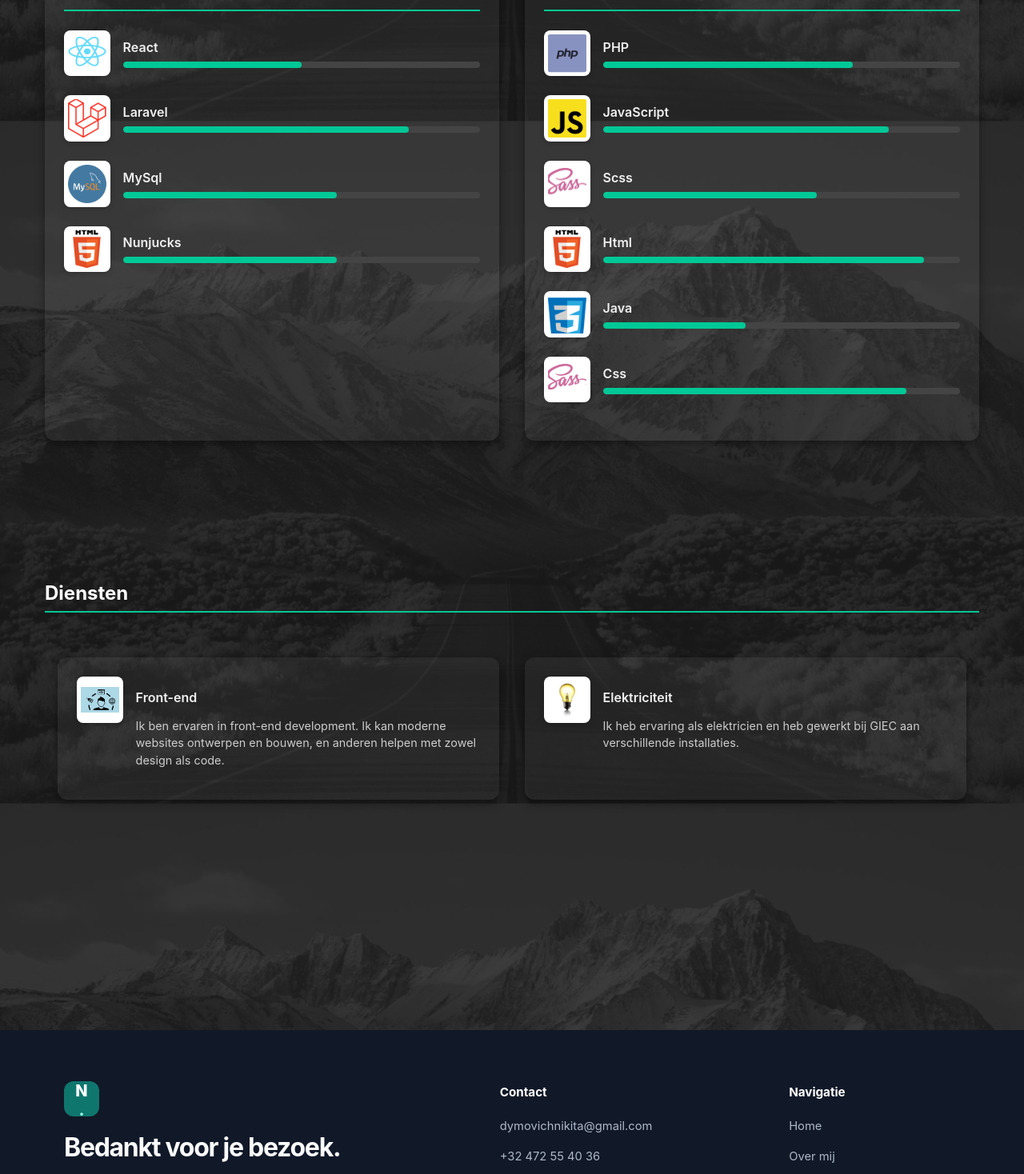
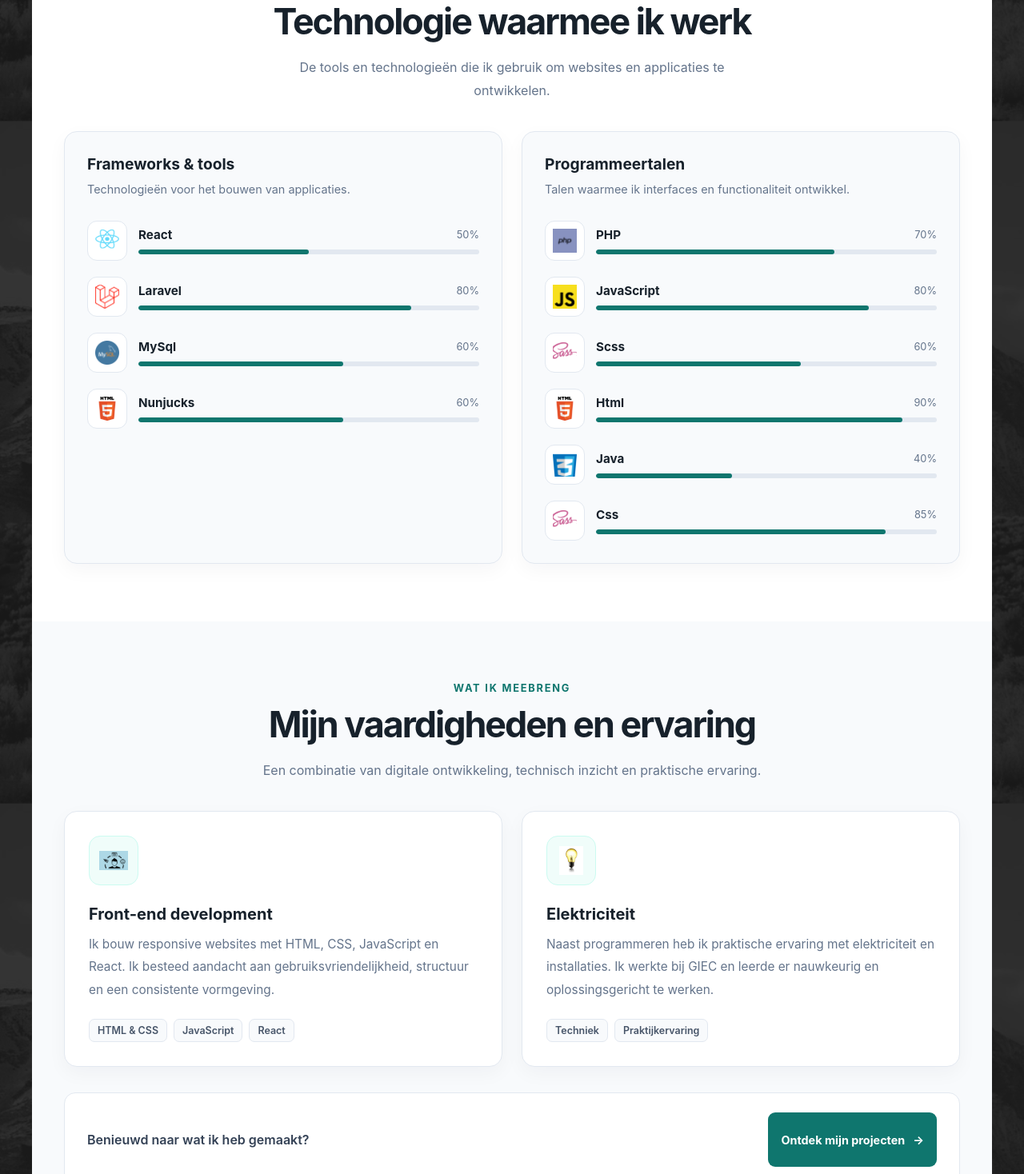
Before and after one commit to Niki284/PortfolioLast, a React (Create React App) app in the folder portfolio-app/: page /about in a window 1280 px wide. Shown: the part 702-2170 px from the top of the page at 80% size. Built offline with nearby package versions, Linux system fonts and the light colour scheme.

Commit message:
Diensten en tech anpassen
Diensten en tech anpassen

```diff
--- a/portfolio-app/src/Component/Dienst/Diensten.css
+++ b/portfolio-app/src/Component/Dienst/Diensten.css
@@ -1,56 +1,196 @@
-/* Diensten Container */
-.dinst {
-  max-width: 1200px;
-  margin: 0 auto;
-  padding: 2rem 1rem;
-  display: grid;
-  grid-template-columns: repeat(auto-fit, minmax(300px, 1fr));
-  gap: 2rem;
+
+.services {
+  padding: 76px 24px;
+  background: #f8fafc;
 }
 
-/* Dienstkaart */
-.dinst__card {
-  background: rgba(255, 255, 255, 0.05); /* semi-transparant wit */
-  padding: 1.5rem;
-  border-radius: 12px;
-  box-shadow: 0 4px 12px rgba(0, 0, 0, 0.4);
+.services__container {
+  width: min(1120px, 100%);
+  margin: 0 auto;
+}
+
+.services__intro {
+  max-width: 720px;
+  margin: 0 auto 36px;
+  text-align: center;
+}
+
+.services__eyebrow {
+  margin: 0 0 12px;
+  color: #0f766e;
+  font-size: 0.8rem;
+  font-weight: 750;
+  letter-spacing: 0.14em;
+}
+
+.services__title {
+  margin: 0 0 16px;
+  color: #17212b;
+  font-size: clamp(1.9rem, 4vw, 2.8rem);
+  font-weight: 750;
+  letter-spacing: -0.045em;
+  line-height: 1.2;
+}
+
+.services__description {
+  margin: 0;
+  color: #64748b;
+  font-size: 1rem;
+  line-height: 1.8;
+}
+
+.services__grid {
+  display: grid;
+  grid-template-columns: repeat(2, minmax(0, 1fr));
+  gap: 24px;
+}
+
+.service-card {
   display: flex;
   align-items: flex-start;
-  gap: 1rem;
+  flex-direction: column;
+  padding: 30px;
+  border: 1px solid #e2e8f0;
+  border-radius: 16px;
+  background: #ffffff;
+  box-shadow: 0 8px 24px rgb(15 23 42 / 4%);
+  transition:
+    transform 180ms ease,
+    box-shadow 180ms ease,
+    border-color 180ms ease;
 }
 
-/* Dienst Logo */
-.dinst__logo img {
-  width: 48px;
-  height: 48px;
-  object-fit: contain;
-  border-radius: 8px;
-  background: #ffffff;
-  padding: 0.3rem;
-  box-shadow: 0 2px 6px rgba(0, 0, 0, 0.2);
+.service-card:hover {
+  transform: translateY(-4px);
+  border-color: #99f6e4;
+  box-shadow: 0 16px 36px rgb(15 23 42 / 8%);
 }
 
-/* Dienst Tekst */
-.dinst__text {
-  flex: 1;
-  color: #cccccc;
+.service-card__icon {
+  display: grid;
+  width: 60px;
+  height: 60px;
+  place-items: center;
+  margin-bottom: 24px;
+  border: 1px solid #ccfbf1;
+  border-radius: 14px;
+  background: #f0fdfa;
 }
 
-/* Dienst Titel (optioneel) */
-.dinst__title {
-  font-weight: 600;
-  font-size: 1rem;
-  margin-bottom: 0.5rem;
-  color: #f0f0f0;
+.service-card__icon img {
+  width: 36px;
+  height: 36px;
+  object-fit: contain;
 }
 
-/* Dienst Beschrijving (optioneel) */
-.dinst__description {
-  font-size: 0.9rem;
-  line-height: 1.5;
+.service-card__title {
+  margin: 0 0 12px;
+  color: #17212b;
+  font-size: 1.25rem;
+  font-weight: 750;
 }
 
-.dinst__card:hover {
-  transform: translateY(-4px);
-  transition: transform 0.3s ease;
+.service-card__description {
+  margin: 0;
+  color: #64748b;
+  font-size: 0.96rem;
+  line-height: 1.85;
 }
+
+.service-card__tags {
+  display: flex;
+  flex-wrap: wrap;
+  gap: 8px;
+  margin: 22px 0 0;
+  padding: 0;
+  list-style: none;
+}
+
+.service-card__tags li {
+  padding: 6px 10px;
+  border: 1px solid #e2e8f0;
+  border-radius: 7px;
+  background: #f8fafc;
+  color: #475569;
+  font-size: 0.78rem;
+  font-weight: 600;
+}
+
+.services__cta {
+  display: flex;
+  align-items: center;
+  justify-content: space-between;
+  gap: 20px;
+  margin-top: 32px;
+  padding: 24px 28px;
+  border: 1px solid #e2e8f0;
+  border-radius: 14px;
+  background: #ffffff;
+}
+
+.services__cta p {
+  margin: 0;
+  color: #334155;
+  font-weight: 600;
+}
+
+.services__button {
+  display: inline-flex;
+  align-items: center;
+  justify-content: center;
+  gap: 10px;
+  min-height: 46px;
+  padding: 11px 16px;
+  border-radius: 9px;
+  background: #0f766e;
+  color: #ffffff;
+  font-size: 0.9rem;
+  font-weight: 650;
+  text-decoration: none;
+  transition: background 180ms ease;
+}
+
+.services__button:hover {
+  background: #115e59;
+  color: #ffffff;
+}
+
+.services__button:focus-visible {
+  outline: 3px solid #5eead4;
+  outline-offset: 4px;
+}
+
+@media (max-width: 760px) {
+  .services {
+    padding: 52px 20px;
+  }
+
+  .services__grid {
+    grid-template-columns: 1fr;
+  }
+
+  .service-card {
+    padding: 24px;
+  }
+
+  .services__cta {
+    align-items: stretch;
+    flex-direction: column;
+    padding: 22px;
+  }
+
+  .services__button {
+    align-self: flex-start;
+  }
+}
+
+@media (prefers-reduced-motion: reduce) {
+  .service-card,
+  .services__button {
+    transition: none;
+  }
+
+  .service-card:hover {
+    transform: none;
+  }
+}
--- a/portfolio-app/src/Component/Dienst/Diensten.jsx
+++ b/portfolio-app/src/Component/Dienst/Diensten.jsx
@@ -1,40 +1,74 @@
-import React from 'react';
-import dinst from '../../assets/logo-img/dinst.png';
-import dinst2 from '../../assets/logo-img/dinst2.png';
-import "./Diensten.css"
 
-function Diensten() {
+import { Link } from "react-router-dom";
+import dinst from "../../assets/logo-img/dinst.png";
+import dinst2 from "../../assets/logo-img/dinst2.png";
+import "./Diensten.css";
+
+const services = [
+  {
+    title: "Front-end development",
+    description:
+      "Ik bouw responsive websites met HTML, CSS, JavaScript en React. Ik besteed aandacht aan gebruiksvriendelijkheid, structuur en een consistente vormgeving.",
+    image: dinst,
+    alt: "Front-end development",
+    tags: ["HTML & CSS", "JavaScript", "React"],
+  },
+  {
+    title: "Elektriciteit",
+    description:
+      "Naast programmeren heb ik praktische ervaring met elektriciteit en installaties. Ik werkte bij GIEC en leerde er nauwkeurig en oplossingsgericht te werken.",
+    image: dinst2,
+    alt: "Elektriciteit en technische installaties",
+    tags: ["Techniek", "Praktijkervaring"],
+  },
+];
+
+export default function Diensten() {
   return (
-    <div className="main">
-      <h1 className="contact--title">Diensten</h1>
-
-      <div className="dinst">
-        <div className="dinst__card">
-          <div className="dinst__logo">
-            <img src={dinst} alt="Front-end logo" />
-          </div>
-          <div className="dinst__text">
-            <h3 className="dinst__title">Front-end</h3>
-            <p className="dinst__description">
-              Ik ben ervaren in front-end development. Ik kan moderne websites ontwerpen en bouwen, en anderen helpen met zowel design als code.
-            </p>
-          </div>
+    <section className="services">
+      <div className="services__container">
+        <div className="services__intro">
+          <p className="services__eyebrow">WAT IK MEEBRENG</p>
+          <h2 className="services__title">
+            Mijn vaardigheden en ervaring
+          </h2>
+          <p className="services__description">
+            Een combinatie van digitale ontwikkeling, technisch inzicht
+            en praktische ervaring.
+          </p>
         </div>
 
-        <div className="dinst__card">
-          <div className="dinst__logo">
-            <img src={dinst2} alt="Elektriciteit logo" />
-          </div>
-          <div className="dinst__text">
-            <h3 className="dinst__title">Elektriciteit</h3>
-            <p className="dinst__description">
-              Ik heb ervaring als elektricien en heb gewerkt bij GIEC aan verschillende installaties.
-            </p>
-          </div>
+        <div className="services__grid">
+          {services.map((service) => (
+            <article className="service-card" key={service.title}>
+              <div className="service-card__icon">
+                <img src={service.image} alt="" />
+              </div>
+
+              <h3 className="service-card__title">
+                {service.title}
+              </h3>
+
+              <p className="service-card__description">
+                {service.description}
+              </p>
+
+              <ul className="service-card__tags" aria-label="Vaardigheden">
+                {service.tags.map((tag) => (
+                  <li key={tag}>{tag}</li>
+                ))}
+              </ul>
+            </article>
+          ))}
+        </div>
+
+        <div className="services__cta">
+          <p>Benieuwd naar wat ik heb gemaakt?</p>
+          <Link to="/projecten" className="services__button">
+            Ontdek mijn projecten <span aria-hidden="true">→</span>
+          </Link>
         </div>
       </div>
-    </div>
+    </section>
   );
 }
-
-export default Diensten;
--- a/portfolio-app/src/Component/Tech/Tech.css
+++ b/portfolio-app/src/Component/Tech/Tech.css
@@ -1,75 +1,164 @@
+
+.tech-section {
+  padding: 72px 24px;
+  background: #ffffff;
+}
+
+.tech-section__intro {
+  width: min(760px, 100%);
+  margin: 0 auto 36px;
+  text-align: center;
+}
+
+.tech-section__eyebrow {
+  margin: 0 0 12px;
+  color: #0f766e;
+  font-size: 0.8rem;
+  font-weight: 750;
+  letter-spacing: 0.14em;
+}
+
+.tech-section__title {
+  margin: 0 0 16px;
+  color: #17212b;
+  font-size: clamp(1.9rem, 4vw, 2.8rem);
+  font-weight: 750;
+  letter-spacing: -0.045em;
+  line-height: 1.2;
+}
+
+.tech-section__description {
+  max-width: 600px;
+  margin: 0 auto;
+  color: #64748b;
+  line-height: 1.8;
+}
+
 .tech {
-  max-width: 1200px;
+  display: grid;
+  grid-template-columns: repeat(2, minmax(0, 1fr));
+  gap: 24px;
+  width: min(1120px, 100%);
   margin: 0 auto;
-  padding: 2rem 1rem;
-  display: grid;
-  grid-template-columns: repeat(auto-fit, minmax(300px, 1fr));
-  gap: 2rem;
 }
 
 .tech-content {
-  background: rgba(255, 255, 255, 0.05); /* semi-transparant wit */
-  padding: 1.5rem;
-  border-radius: 12px;
-  box-shadow: 0 4px 12px rgba(0, 0, 0, 0.4);
+  min-width: 0;
+  padding: 28px;
+  border: 1px solid #e2e8f0;
+  border-radius: 16px;
+  background: #f8fafc;
+  box-shadow: 0 8px 24px rgb(15 23 42 / 4%);
 }
 
-.contact--title {
-  font-size: 1.5rem;
-  margin-bottom: 1.5rem;
-  color: #ffffff;
-  border-bottom: 2px solid #00c896;
-  padding-bottom: 0.5rem;
+.tech-content__heading {
+  margin-bottom: 26px;
 }
 
-.tech--info {
+.tech-content__heading h3 {
+  margin: 0 0 8px;
+  color: #17212b;
+  font-size: 1.2rem;
+  font-weight: 750;
+}
+
+.tech-content__heading p {
+  margin: 0;
+  color: #64748b;
+  font-size: 0.9rem;
+  line-height: 1.7;
+}
+
+.tech-content__list {
+  display: grid;
+  gap: 20px;
+}
+
+.tech-item {
   display: flex;
   align-items: center;
-  gap: 1rem;
-  margin-bottom: 1.5rem;
+  gap: 14px;
+  min-width: 0;
 }
 
-.tech--info img {
+.tech-item__icon {
+  display: grid;
+  flex: 0 0 48px;
   width: 48px;
   height: 48px;
-  object-fit: contain;
-  border-radius: 8px;
-  background: #fff;
-  padding: 0.3rem;
-  box-shadow: 0 2px 6px rgba(0, 0, 0, 0.2);
+  place-items: center;
+  border: 1px solid #e2e8f0;
+  border-radius: 12px;
+  background: #ffffff;
 }
 
-.tech--text {
-  flex: 1;
+.tech-item__icon img {
+  width: 30px;
+  height: 30px;
+  object-fit: contain;
 }
 
-.tech--name {
-  font-weight: 600;
-  font-size: 1rem;
-  margin: 0 0 0.5rem;
-  color: #f0f0f0;
+.tech-item__icon span {
+  color: #0f766e;
+  font-weight: 800;
 }
 
-.tech--bar {
-  position: relative;
-  height: 8px;
-  background-color: #444444;
-  border-radius: 4px;
-  overflow: hidden;
+.tech-item__body {
+  flex: 1;
+  min-width: 0;
 }
 
-.tech--fill {
-  background-color: #00c896; /* fris groen/blauw */
-  height: 100%;
-  width: 0;
-  transition: width 0.4s ease-in-out;
-  border-radius: 4px;
+.tech-item__heading {
+  display: flex;
+  justify-content: space-between;
+  align-items: center;
+  gap: 12px;
+  margin-bottom: 9px;
 }
 
-.tech--percent {
-  font-size: 0.75rem;
-  color: #cccccc;
-  margin-top: 0.25rem;
-  display: block;
-  text-align: right;
+.tech-item__heading h4 {
+  margin: 0;
+  color: #17212b;
+  font-size: 0.95rem;
+  font-weight: 650;
 }
+
+.tech-item__level {
+  color: #64748b;
+  font-size: 0.8rem;
+  white-space: nowrap;
+}
+
+.tech-item__bar {
+  height: 6px;
+  overflow: hidden;
+  border-radius: 99px;
+  background: #e2e8f0;
+}
+
+.tech-item__fill {
+  height: 100%;
+  border-radius: inherit;
+  background: #0f766e;
+  transition: width 350ms ease;
+}
+
+@media (max-width: 760px) {
+  .tech-section {
+    padding: 52px 20px;
+  }
+
+  .tech {
+    grid-template-columns: 1fr;
+  }
+
+  .tech-content {
+    padding: 22px;
+  }
+}
+
+@media (prefers-reduced-motion: reduce) {
+  .tech-item__fill {
+    transition: none;
+  }
+}
--- a/portfolio-app/src/Component/Tech/Tech.jsx
+++ b/portfolio-app/src/Component/Tech/Tech.jsx
@@ -1,7 +1,7 @@
-import React from "react";
+
 import data from "../../data/technologies.json";
-import "./Tech.css"
-// Import alle icons in één object
+import "./Tech.css";
+
 import img1 from "../../assets/logo-tech/image 1-1.svg";
 import img2 from "../../assets/logo-tech/image 1-2.svg";
 import img3 from "../../assets/logo-tech/image 1-3.svg";
@@ -22,31 +22,82 @@ const iconMap = {
   "image 1.svg": img8,
 };
 
-const TechSection = ({ title, items }) => (
-  <div className="tech-content">
-    <h2 className="contact--title">{title}</h2>
-    {items.map((item, index) => (
-      <div className="tech--info" key={index}>
-        <img src={iconMap[item.icon]} alt={item.name} />
-        <div className="tech--text">
-          <p className="tech--name">{item.name}</p>
+function TechSection({ title, description, items }) {
+  return (
+    <section className="tech-content">
+      <div className="tech-content__heading">
+        <h3>{title}</h3>
+        <p>{description}</p>
+      </div>
+
+      <div className="tech-content__list">
+        {items.map((item) => (
+          <article className="tech-item" key={item.name}>
+            <div className="tech-item__icon">
+              {iconMap[item.icon] ? (
+                <img src={iconMap[item.icon]} alt="" />
+              ) : (
+                <span aria-hidden="true">{"</>"}</span>
+              )}
+            </div>
+
+            <div className="tech-item__body">
+              <div className="tech-item__heading">
+                <h4>{item.name}</h4>
                 {item.niveau && (
-            <div className="tech--bar">
-              <div className="tech--fill" style={{ width: item.niveau }}></div>
-              <span className="tech--percent">{item.niveau}</span>
+                  <span className="tech-item__level">
+                    {item.niveau}
+                  </span>
+                )}
+              </div>
+
+              {item.niveau && (
+                <div
+                  className="tech-item__bar"
+                  role="img"
+                  aria-label={`${item.name}: niveau ${item.niveau}`}
+                >
+                  <div
+                    className="tech-item__fill"
+                    style={{ width: item.niveau }}
+                  />
                 </div>
               )}
             </div>
-      </div>
+          </article>
         ))}
       </div>
+    </section>
   );
+}
 
 export default function Tech() {
   return (
+    <section className="tech-section">
+      <div className="tech-section__intro">
+        <p className="tech-section__eyebrow">MIJN VAARDIGHEDEN</p>
+        <h2 className="tech-section__title">
+          Technologie waarmee ik werk
+        </h2>
+        <p className="tech-section__description">
+          De tools en technologieën die ik gebruik om websites
+          en applicaties te ontwikkelen.
+        </p>
+      </div>
+
       <div className="tech">
-      <TechSection title="Frameworks" items={data.frameworks} />
-      <TechSection title="Taal" items={data.languages} />
+        <TechSection
+          title="Frameworks & tools"
+          description="Technologieën voor het bouwen van applicaties."
+          items={data.frameworks}
+        />
+
+        <TechSection
+          title="Programmeertalen"
+          description="Talen waarmee ik interfaces en functionaliteit ontwikkel."
+          items={data.languages}
+        />
       </div>
+    </section>
   );
 }
```
Lines whose indentation alone changed are shown as unchanged.
